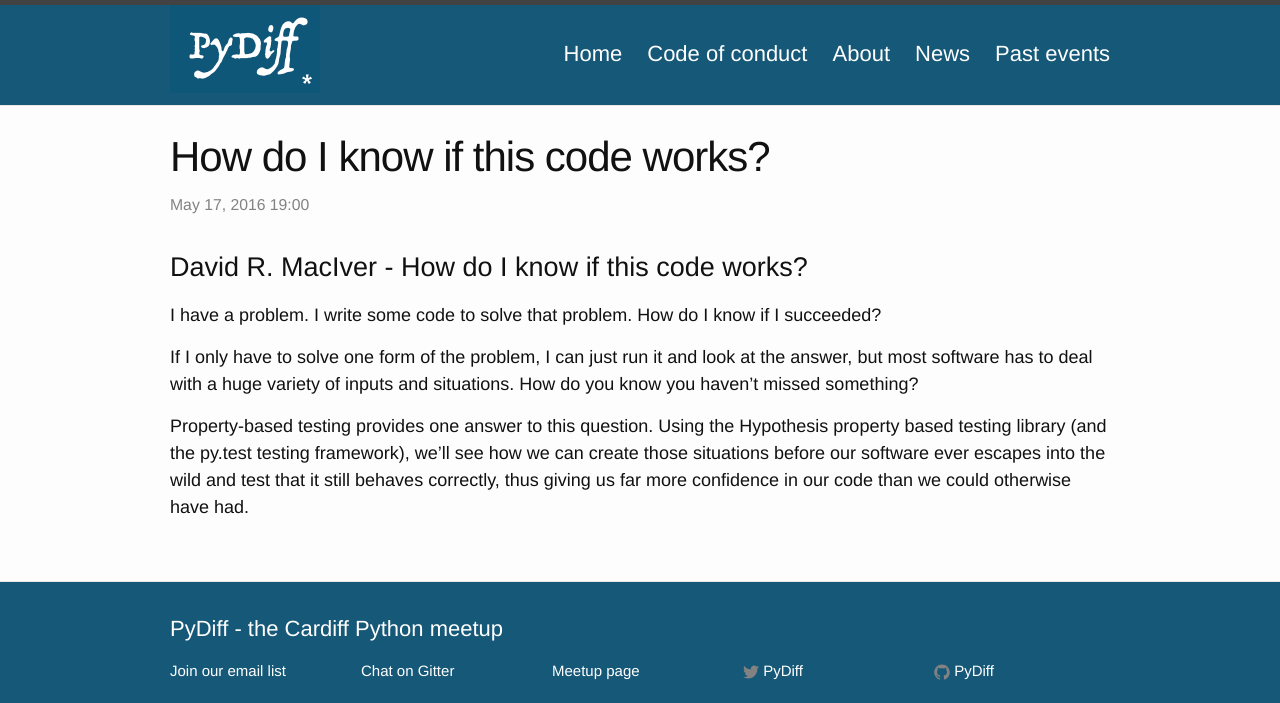
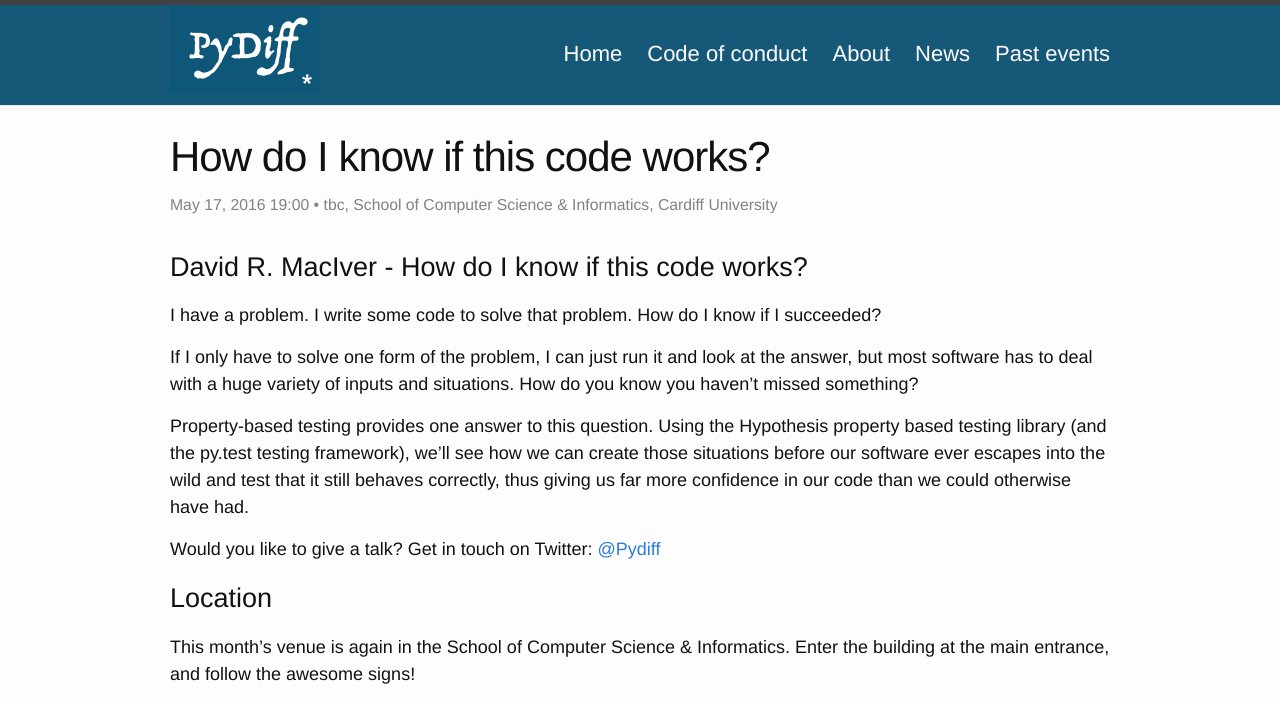
Before and after one commit to PyDiff/PyDiff.github.io, a Jekyll site: the page built from _events/2016-05-17.md, in a window 1280 px wide. Shown: the top 703 px of the page. Built offline with Jekyll 4.4.1, drawn with Linux system fonts in a browser that asks for light colours; grey boxes are pictures that could not be loaded.

Commit message:
updated may and june location information

```diff
--- a/_events/2016-05-17.md
+++ b/_events/2016-05-17.md
@@ -3,6 +3,7 @@ layout: post
 title:  "How do I know if this code works?"
 when:   2016-05-17
 time:   "19:00"
+venue:  "tbc, School of Computer Science & Informatics, Cardiff University"
 ---
 
 # David R. MacIver - How do I know if this code works?
@@ -18,3 +19,13 @@ based testing library (and the py.test testing framework), we’ll see how we ca
 those situations before our software ever escapes into the wild and test that it still
 behaves correctly, thus giving us far more confidence in our code than we could otherwise
 have had.
+
+
+
+Would you like to give a talk? Get in touch on Twitter: [@Pydiff](https://twitter.com/PyDiff)
+
+# Location
+
+This month's venue is again in the School of Computer Science & Informatics. Enter the building at the main entrance, and follow the awesome signs!
+
+<iframe src="https://www.google.com/maps/embed?pb=!1m18!1m12!1m3!1d2484.5563658121855!2d-3.1726044842308547!3d51.4846569796314!2m3!1f0!2f0!3f0!3m2!1i1024!2i768!4f13.1!3m3!1m2!1s0x486e1cb8742c46f5%3A0xc620b871e5d19cac!2sTrevithick+Bldg%2C+Cardiff+CF24!5e0!3m2!1sen!2suk!4v1456917752266" width="600" height="450" frameborder="0" style="border:0" allowfullscreen>&nbsp;</iframe>
```
Also changed, not shown: _events/2016-06-21.md (+2 -2 lines).
